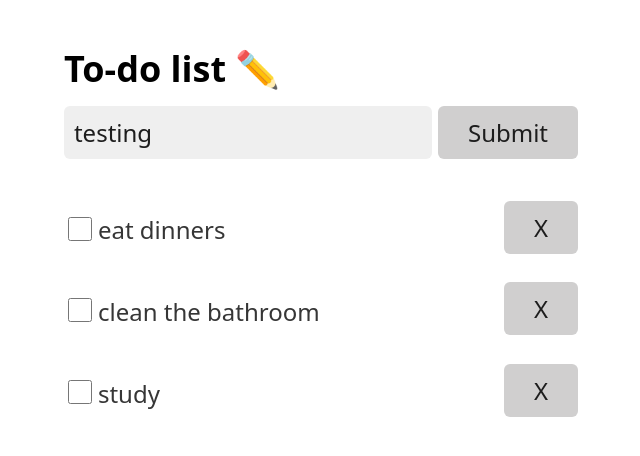
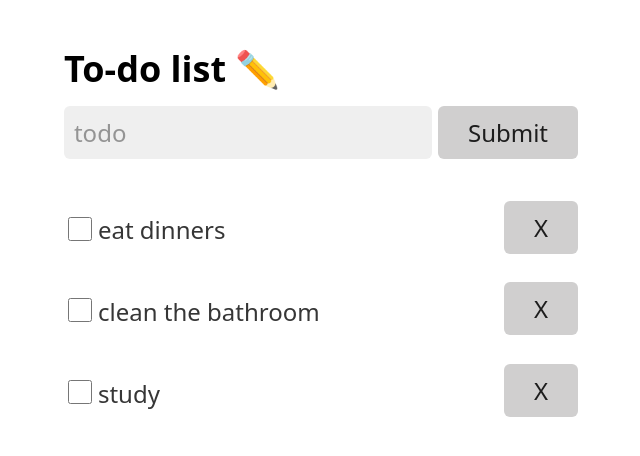
Before and after one commit to sonny-coding/todo-mern-app, a React (Vite) app in the folder client/: page / in a window 1280 px wide. Shown: the top 456 px of the page, without its empty margins (316-956 px from the left). Built offline with nearby package versions, Linux system fonts and the light colour scheme.

Commit message:
update the components structure

```diff
--- a/client/src/App.jsx
+++ b/client/src/App.jsx
@@ -1,37 +1,17 @@
 import "./css/main.css";
 import { useState } from "react";
+// import Todo from "./components/Todo";
+import TodoList from "./components/TodoList";
+import TodoForm from "./components/TodoForm";
 export default function App() {
-  const todoLists = ["eat dinners", "clean the bathroom", "study"];
-  const [todo, setTodo] = useState("testing");
-  const handleSubmit = () => {
-    alert(todo);
-  };
-  const handleChange = (e) => {
-    setTodo(e.target.value);
-  };
-  const list = todoLists.map((item) => {
-    return (
-      <li key={item}>
-        <div className="todo-group">
-          <input type="checkbox" />
-          <p>{item}</p>
-        </div>
-        <button>X</button>
-      </li>
-    );
-  });
+  const todoList = ["eat dinners", "clean the bathroom", "study"];
+  const [todo, setTodo] = useState("");
+
   return (
     <>
-      <div className="">
-        <h2>To-do list ✏️</h2>
-        <form className="todo-form" action="submit" onSubmit={handleSubmit}>
-          <input type="text" value={todo} onChange={handleChange} />
-          <button className="todo__button" type="submit">
-            Submit
-          </button>
-        </form>
-        <ul>{list}</ul>
-      </div>
+      <h2>To-do list ✏️</h2>
+      <TodoForm todo={todo} setTodo={setTodo} />
+      <TodoList todoList={todoList} />
     </>
   );
 }
--- /dev/null
+++ b/client/src/components/Todo.jsx
@@ -0,0 +1,15 @@
+const Todo = ({ todo }) => {
+  return (
+    <>
+      <li key={todo}>
+        <div className="todo-group">
+          <input type="checkbox" />
+          <p>{todo}</p>
+        </div>
+        <button>X</button>
+      </li>
+    </>
+  );
+};
+
+export default Todo;
--- /dev/null
+++ b/client/src/components/TodoForm.jsx
@@ -0,0 +1,23 @@
+const TodoForm = ({ todo, setTodo }) => {
+  const handleSubmit = () => {
+    alert(todo);
+  };
+  const handleChange = (e) => {
+    setTodo(e.target.value);
+  };
+  return (
+    <form className="todo-form" action="submit" onSubmit={handleSubmit}>
+      <input
+        type="text"
+        value={todo}
+        onChange={handleChange}
+        placeholder="todo"
+      />
+      <button className="todo__button" type="submit">
+        Submit
+      </button>
+    </form>
+  );
+};
+
+export default TodoForm;
--- /dev/null
+++ b/client/src/components/TodoList.jsx
@@ -0,0 +1,13 @@
+import Todo from "./Todo";
+
+const TodoList = ({ todoList }) => {
+  return (
+    <ul>
+      {todoList.map((todo) => (
+        <Todo key={todo} todo={todo} />
+      ))}
+    </ul>
+  );
+};
+
+export default TodoList;
```
Also changed, not shown: client/.eslintrc.cjs.
